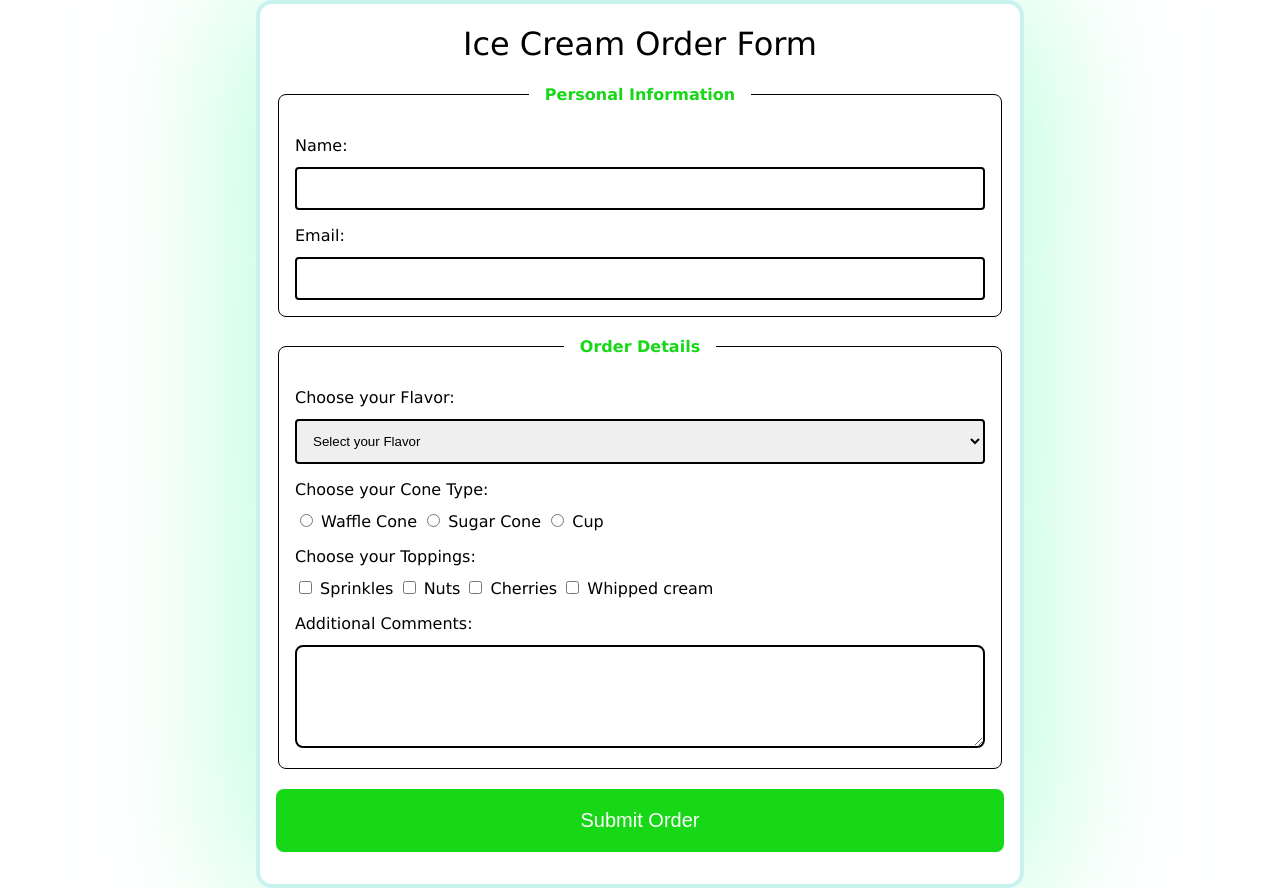
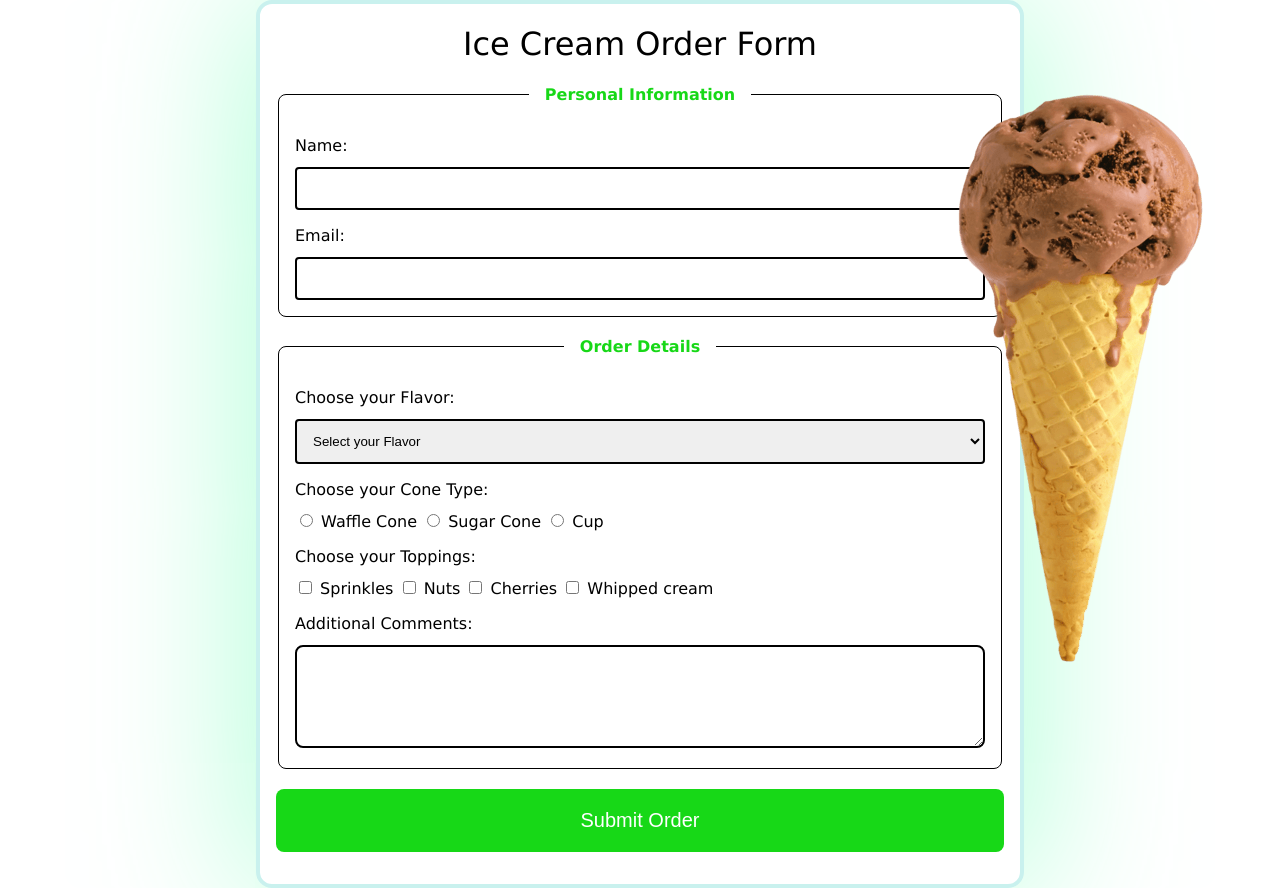
Before and after one commit to The-Arctic-Winter-7/ice-cream, a web app: file index.html in a window 1280 px wide. Run offline with its HTML, style and script files only (its server is not run), Linux system fonts and the light colour scheme.

Commit message:
Added image of ice cream cone to the right of the form

```diff
--- a/index.html
+++ b/index.html
@@ -18,6 +18,8 @@
 
 <body>
     <div id="main">
+        <img src="images/ice-cream.png" alt="A waffle cone with a scoop of chocolate ice cream beginning to melt">
+
         <div id="header">
             <h1>Ice Cream Order Form</h1>
         </div>
--- a/styles/style.css
+++ b/styles/style.css
@@ -15,6 +15,12 @@ body {
     padding: 0 1rem 2rem 1rem;
     border: 4px solid rgba(29, 194, 183, 0.237);
     border-radius: 1rem;
+}
+
+#main img {
+    position: fixed;
+    right: 50px;
+    top: 75px;
 }
 
 #header h1 {
```
Also changed, not shown: images/ice-cream.png (added).
